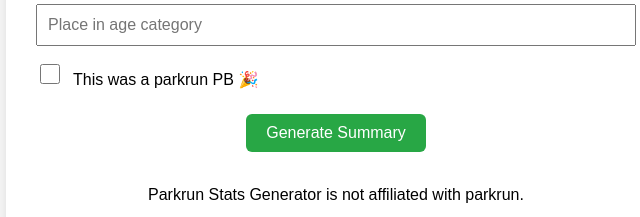
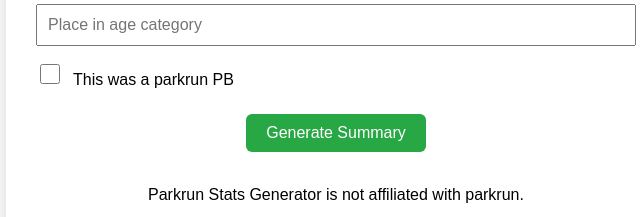
Before and after one commit to OWelton-Rosie/parkrun-stats, a plain HTML site: page index.html in a window 1280 px wide. Shown: the part 475-692 px from the top of the page, 304-944 px from the left. Drawn offline with Linux system fonts and the light colour scheme.

Commit message:
Update index.html

```diff
--- a/index.html
+++ b/index.html
@@ -45,7 +45,7 @@
     <!-- Parkrun PB Checkbox -->
     <div class="checkbox-wrapper">
       <input type="checkbox" id="isPb">
-      <label for="isPb">This was a parkrun PB 🎉</label>
+      <label for="isPb">This was a parkrun PB</label>
     </div>
 
     <button onclick="generateSummary()">Generate Summary</button>
```
